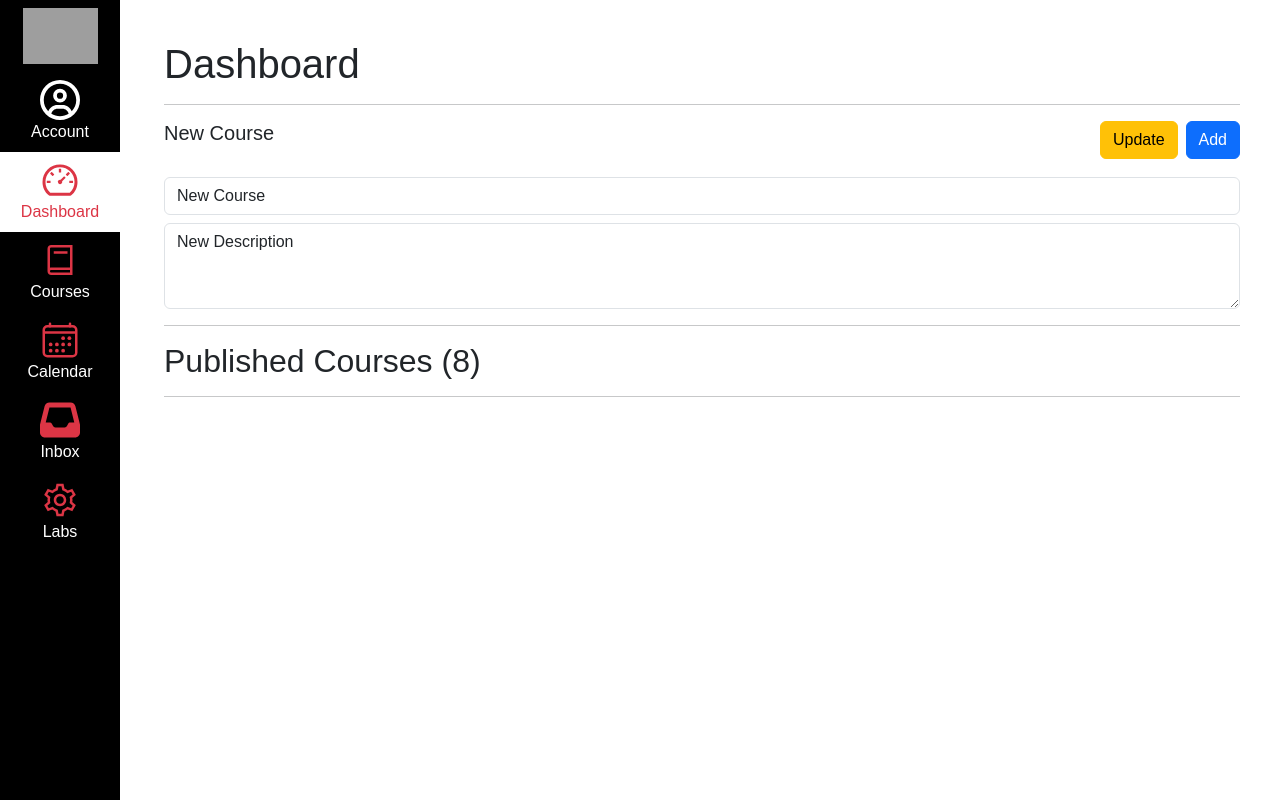
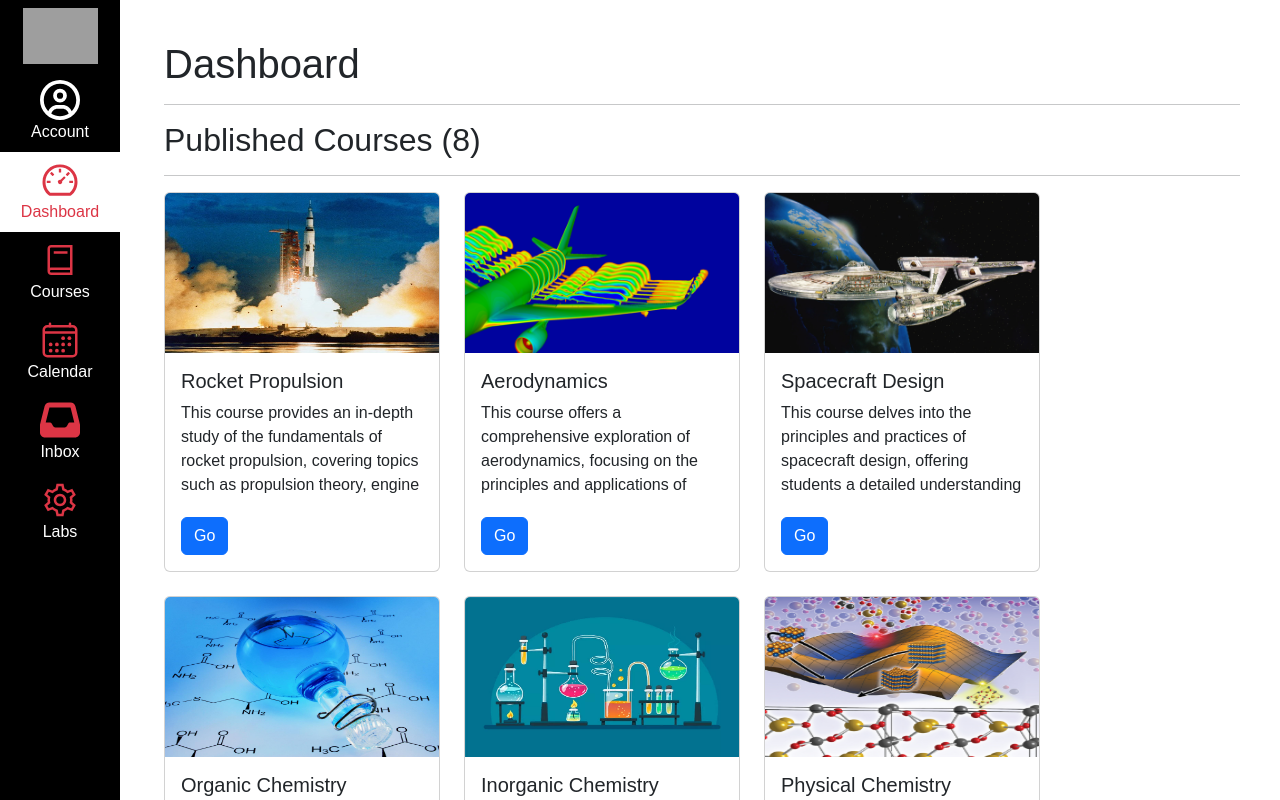
Before and after one commit to vitakh/kambaz-next-js, a Next.js app: page /Dashboard in a window 1280 px wide. Shown: the top 800 px of the page. Built offline with nearby package versions, Linux system fonts and the light colour scheme; grey boxes are pictures that could not be loaded.

Commit message:
fixed issues

```diff
--- a/app/(Kambaz)/Account/Profile/page.tsx
+++ b/app/(Kambaz)/Account/Profile/page.tsx
@@ -60,11 +60,13 @@ export default function Profile() {
            onChange={(e) => setProfile({ ...profile, dob: e.target.value })}/>
       <Form.Control defaultValue={profile.email}
            onChange={(e) => setProfile({ ...profile, email: e.target.value })} type="email" id="wd-email" className="mb-2 w-50"/>
-      <Form.Select onChange={(e) => setProfile({ ...profile, role: e.target.value })} id="wd-role" className="mb-2 w-50">
+      <Form.Select onChange={(e) => setProfile({ ...profile, role: e.target.value })} id="wd-role" className="mb-2 w-50"
+        value={profile.role || "USER"}>
         <option value="USER">User</option>
         <option value="ADMIN">Admin</option>
         <option value="FACULTY">Faculty</option>
         <option value="STUDENT">Student</option>
+        <option value="TA">TA</option>
       </Form.Select>
       <Button variant="danger" onClick={signout} className="w-100 mb-2" id="wd-signout-btn"> Sign out </Button>
     </div> )}
--- a/app/(Kambaz)/Account/Signin/page.tsx
+++ b/app/(Kambaz)/Account/Signin/page.tsx
@@ -10,7 +10,7 @@ import { redirect } from "next/navigation";
 
 export default function Signin() {
        const [credentials, setCredentials] = useState<any>({});
-       const dispatch = useDispatch();
+  const dispatch = useDispatch();
   const signin = () => {
     const user = db.users.find(
       (u: any) => u.username === credentials.username && u.password === credentials.password);
--- a/app/(Kambaz)/Courses/[cid]/Assignments/AssignmentControls.tsx
+++ b/app/(Kambaz)/Courses/[cid]/Assignments/AssignmentControls.tsx
@@ -3,8 +3,10 @@
 import { Button, Col, Form, InputGroup, Row } from "react-bootstrap";
 import { FaPlus } from "react-icons/fa6";
 import { CiSearch } from "react-icons/ci";
+import { redirect, useParams } from "next/navigation";
 
 export default function AssignmentControls() {
+  const { cid } = useParams();
   return (
     <div id="wd-modules-controls" className="text-nowrap">
       <Row>
@@ -27,6 +29,7 @@ export default function AssignmentControls() {
           size="lg"
           className="me-1 float-end"
           id="wd-add-assignment"
+          onClick={() => redirect(`/Courses/${cid}/Assignments/new`)}
         >
           <FaPlus
             className="position-relative me-2"
--- /dev/null
+++ b/app/(Kambaz)/Courses/[cid]/Assignments/reducer.ts
@@ -0,0 +1,41 @@
+/* eslint-disable @typescript-eslint/no-explicit-any */
+import { createSlice } from "@reduxjs/toolkit";
+import { assignments } from "../../../Database";
+import { v4 as uuidv4 } from "uuid";
+const initialState = {
+  assignments: assignments,
+};
+
+const assignmentsSlice = createSlice({
+  name: "assignments",
+  initialState,
+  reducers: {
+    addAssignment: (state, { payload: assignment }) => {
+      const newAssignment: any = {
+        _id: uuidv4(),
+        title: assignment.title,
+        course: assignment.course,
+        points: assignment.points,
+        not_until: assignment.not_until,
+        due: assignment.due,
+        description: assignment.description,
+        until_date: assignment.until_date,
+        from_date: assignment.from_date,
+        due_date: assignment.due_date
+      };
+      state.assignments = [...state.assignments, newAssignment] as any;
+    },
+    deleteAssignment: (state, { payload: assignmentId }) => {
+      state.assignments = state.assignments.filter(
+        (a: any) => a._id !== assignmentId);
+    },
+    updateAssignment: (state, { payload: assignment }) => {
+      state.assignments = state.assignments.map((a: any) =>
+        a._id === assignment._id ? assignment : a
+      ) as any;
+    },
+  },
+});
+export const { addAssignment, deleteAssignment, updateAssignment } =
+  assignmentsSlice.actions;
+export default   assignmentsSlice.reducer;
--- a/app/(Kambaz)/Dashboard/page.tsx
+++ b/app/(Kambaz)/Dashboard/page.tsx
@@ -4,7 +4,6 @@
 import React, { useState } from "react";
 import Link from "next/link";
 import * as db from "../Database";
-
 
 import {
   Button,
@@ -19,76 +18,187 @@ import {
 } from "react-bootstrap";
 import { useDispatch, useSelector } from "react-redux";
 import { addNewCourse, deleteCourse, updateCourse } from "../Courses/reducer";
+import { addEnrollment, deleteEnrollment } from "./reducer";
 
 export default function Dashboard() {
   const { courses } = useSelector((state: any) => state.coursesReducer);
   const dispatch = useDispatch();
   const [course, setCourse] = useState<any>({
-     _id: "0", name: "New Course", number: "New Number",
-     startDate: "2023-09-10", endDate: "2023-12-15",
-     image: "/images/reactjs.jpg", description: "New Description"
+    _id: "0",
+    name: "New Course",
+    number: "New Number",
+    startDate: "2023-09-10",
+    endDate: "2023-12-15",
+    image: "/images/reactjs.jpg",
+    description: "New Description",
   });
   const { currentUser } = useSelector((state: any) => state.accountReducer);
-  const { enrollments } = db;//useSelector((state: any) => state.enrollmentsReducer);
+  const { enrollments } = useSelector((state: any) => state.enrollmentsReducer);
+
+  const enrolledCourses = courses.filter(
+    (course: any) =>
+      course.ownerId === currentUser?._id ||
+      enrollments.some(
+        (enrollment: any) =>
+          enrollment.user === currentUser?._id &&
+          enrollment.course === course._id
+      )
+  );
+
+  const isFaculty = currentUser?.role === "FACULTY";
+  const isStudent = currentUser?.role === "STUDENT";
+  const [showAll, setShowAll] = useState(false);
+  const displayedCourses = showAll ? courses : enrolledCourses;
+  const onEnrollmentClick = () => {
+    setShowAll(!showAll);
+  };
 
   return (
     <div className="p-4" id="wd-dashboard">
       <h1 id="wd-dashboard-title">Dashboard</h1> <hr />
-      <h5>New Course
-          <button className="btn btn-primary float-end"
+      {isFaculty && (
+        <>
+          <h5>
+            New Course
+            <button
+              className="btn btn-primary float-end"
               id="wd-add-new-course-click"
-                  onClick={() => dispatch(addNewCourse(course))} > Add </button>
-          <button className="btn btn-warning float-end me-2"
-          onClick={() => dispatch(updateCourse(course))} id="wd-update-course-click">
+              onClick={() =>
+                dispatch(addNewCourse({ ...course, ownerId: currentUser?._id }))
+              }
+            >
+              {" "}
+              Add{" "}
+            </button>
+            <button
+              className="btn btn-warning float-end me-2"
+              onClick={() => dispatch(updateCourse(course))}
+              id="wd-update-course-click"
+            >
               Update
             </button>
-      </h5><br />
-      <FormControl value={course.name} className="mb-2" onChange={(e) => setCourse({ ...course, name: e.target.value }) } />
-      <FormControl value={course.description} as="textarea" rows={3} onChange={(e) => setCourse({ ...course, description: e.target.value }) } />
+          </h5>
+          <br />
+          <FormControl
+            value={course.name}
+            className="mb-2"
+            onChange={(e) => setCourse({ ...course, name: e.target.value })}
+          />
+          <FormControl
+            value={course.description}
+            as="textarea"
+            rows={3}
+            onChange={(e) =>
+              setCourse({ ...course, description: e.target.value })
+            }
+          />
           <hr />
+        </>
+      )}
       <h2 id="wd-dashboard-published">
-        Published Courses ({courses.length})</h2><hr />
+        Published Courses ({enrolledCourses.length})
+      </h2>
+      <hr />
+      {isStudent && (
+        <>
+          <Button
+            id="wd-student-enrollment-btn"
+            variant="primary"
+            className="float-end"
+            onClick={onEnrollmentClick}
+          >
+            Enrollments
+          </Button>
+        </>
+      )}
       <div id="wd-dashboard-courses">
         <Row xs={1} md={5} className="g-4">
-          {courses.filter((course) =>
-      enrollments.some(
-        (enrollment) =>
-          enrollment.user === currentUser?._id &&
-          enrollment.course === course._id
-         )).map((course) => (
+          {displayedCourses.map((course: any) => (
             <Col className="wd-dashboard-course" style={{ width: "300px" }}>
               <Card>
                 <Link
-                  href={`/Courses/${course._id}/Home`}
-                  className="wd-dashboard-course-link text-decoration-none text-dark">
+                  href={isFaculty || enrolledCourses.includes(course) ? `/Courses/${course._id}/Home`: "#"}
+                  className="wd-dashboard-course-link text-decoration-none text-dark"
+                >
                   <CardImg
                     variant="top"
                     src={course.image}
                     width="100%"
                     height={160}
-                    alt="reactjs"/>
+                    alt="reactjs"
+                  />
                   <CardBody>
                     <CardTitle className="wd-dashboard-course-title text-nowrap overflow-hidden">
                       {course.name}
                     </CardTitle>
                     <CardText
                       className="wd-dashboard-course-description overflow-hidden"
-                      style={{ height: "100px" }}>
+                      style={{ height: "100px" }}
+                    >
                       {course.description}
                     </CardText>
                     <Button variant="primary">Go</Button>
-                    <Button onClick={(event) => {
+                    {isFaculty && (
+                      <>
+                        <Button
+                          onClick={(event) => {
                             event.preventDefault();
                             dispatch(deleteCourse(course._id));
-                    }} className="btn btn-danger float-end"
-                    id="wd-delete-course-click">
+                          }}
+                          className="btn btn-danger float-end"
+                          id="wd-delete-course-click"
+                        >
                           Delete
                         </Button>
-                    <Button id="wd-edit-course-click"
+                        <Button
+                          id="wd-edit-course-click"
                           onClick={(event) => {
                             event.preventDefault();
                             setCourse(course);
-                    }} className="btn btn-warning me-2 float-end" >Edit</Button>
+                          }}
+                          className="btn btn-warning me-2 float-end"
+                        >
+                          Edit
+                        </Button>
+                      </>
+                    )}
+                    {isStudent && showAll && (
+                      <>
+                        {enrolledCourses.includes(course) ? (
+                          <Button
+                            variant="danger"
+                            className="me-1 float-end"
+                            onClick={(e) => {
+                              e.preventDefault();
+                              const enrollmentId = enrollments.find(
+                                (e: any) =>
+                                  e.course === course._id &&
+                                  e.user === currentUser._id
+                              )._id;
+                              dispatch(deleteEnrollment(enrollmentId));
+                            }}
+                          >
+                            Unenroll
+                          </Button>
+                        ) : (
+                          <Button
+                            variant="success"
+                            className="me-1 float-end"
+                            onClick={(e) => {
+                              e.preventDefault();
+                              dispatch(
+                                addEnrollment({
+                                  user: currentUser._id,
+                                  course: course._id,
+                                })
+                              );
+                            }}
+                          >
+                            Enroll
+                          </Button>
+                        )}
+                      </>
+                    )}
                   </CardBody>
                 </Link>
               </Card>
--- a/app/(Kambaz)/Database/users.json
+++ b/app/(Kambaz)/Database/users.json
@@ -6,7 +6,7 @@
     "firstName": "Tony",
     "lastName": "Stark",
     "email": "tony@stark.com",
-    "dob": "1970-05-29T00:00:00.000Z",
+    "dob": "1970-05-29",
     "role": "FACULTY",
     "loginId": "001234561S",
     "section": "S101",
--- a/app/(Kambaz)/store.tsx
+++ b/app/(Kambaz)/store.tsx
@@ -4,8 +4,9 @@ import coursesReducer from "./Courses/reducer";
 import modulesReducer from "./Courses/[cid]/Modules/reducer";
 import accountReducer from "./Account/reducer";
 import enrollmentsReducer from "./Dashboard/reducer";
+import assignmentsReducer from "./Courses/[cid]/Assignments/reducer";
 
 const store = configureStore({
- reducer: { coursesReducer, modulesReducer, accountReducer, enrollmentsReducer },
+ reducer: { coursesReducer, modulesReducer, accountReducer, enrollmentsReducer, assignmentsReducer },
 });
 export default store;
```
Also changed, not shown: app/(Kambaz)/Courses/[cid]/Assignments/AssignmentCheckControlButtons.tsx (+17 -1 lines), app/(Kambaz)/Courses/[cid]/Assignments/DeleteAssignment.tsx (added, +25 -0 lines), app/(Kambaz)/Courses/[cid]/Assignments/[aid]/page.tsx (+48 -11 lines), app/(Kambaz)/Courses/[cid]/Assignments/page.tsx (+7 -4 lines), app/(Kambaz)/Courses/[cid]/layout.tsx (+8 -3 lines). Lines whose indentation alone changed are shown as unchanged.
